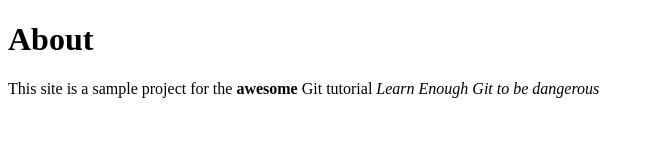
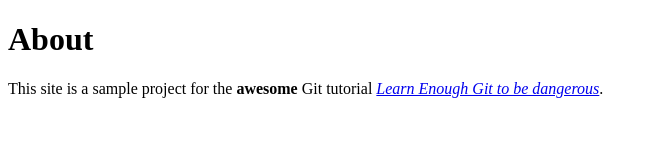
Before and after one commit to KazemKamran/website, a plain HTML site: page about.html in a window 1280 px wide. Shown: the whole page, without its empty margins (0-658 px from the left). Drawn offline with Linux system fonts and the light colour scheme.

Commit message:
Add link to tutorial title

```diff
--- a/about.html
+++ b/about.html
@@ -7,7 +7,7 @@
   <h1>About</h1>
   <p>
      This site is a sample project for the <strong>awesome</strong>
-     Git tutorial <em>Learn Enough Git to be dangerous</em>
+     Git tutorial <a href="http://learnenough.com/git-tutorial"><em>Learn Enough Git to be dangerous</em></a>.
   </p>
  </body>
 </html>
```
